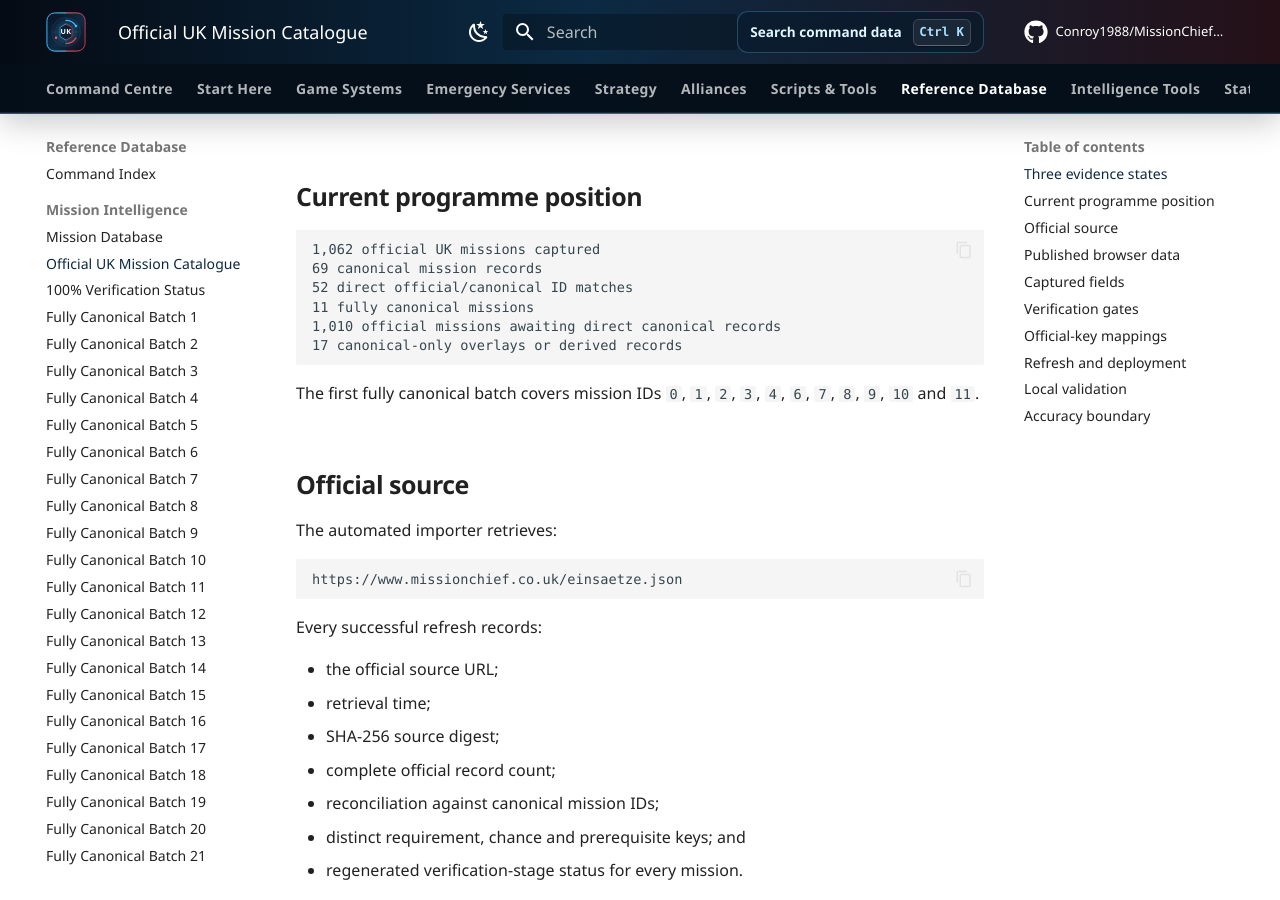
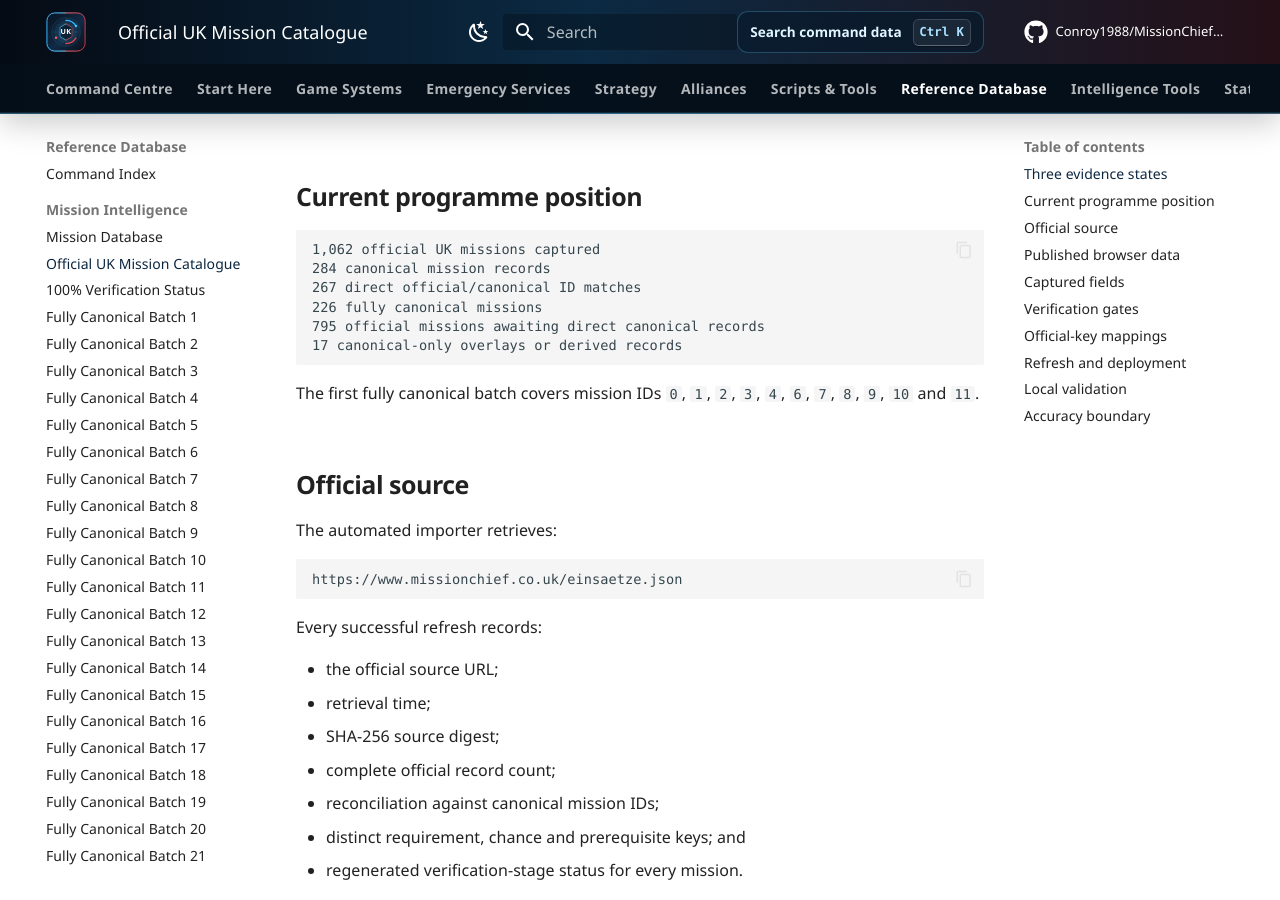
Before and after one commit to Conroy1988/MissionChief-UK, an MkDocs documentation site: the page built from docs/reference/official-mission-catalogue.md, in a window 1280 px wide and 900 px high, scrolled down 787 px. Built offline with MkDocs 1.6.1 and Material for MkDocs 9.7.7, drawn with Linux system fonts in a browser that asks for light colours; comment, search, counter and statistics services are not loaded.

Commit message:
Refresh official catalogue programme metrics

````diff
--- a/docs/reference/official-mission-catalogue.md
+++ b/docs/reference/official-mission-catalogue.md
@@ -16,10 +16,10 @@ Mission Lookup and the verification dashboard expose these states separately. A
 
 ```text
 1,062 official UK missions captured
-69 canonical mission records
-52 direct official/canonical ID matches
-11 fully canonical missions
-1,010 official missions awaiting direct canonical records
+284 canonical mission records
+267 direct official/canonical ID matches
+226 fully canonical missions
+795 official missions awaiting direct canonical records
 17 canonical-only overlays or derived records
 ```
 
````
